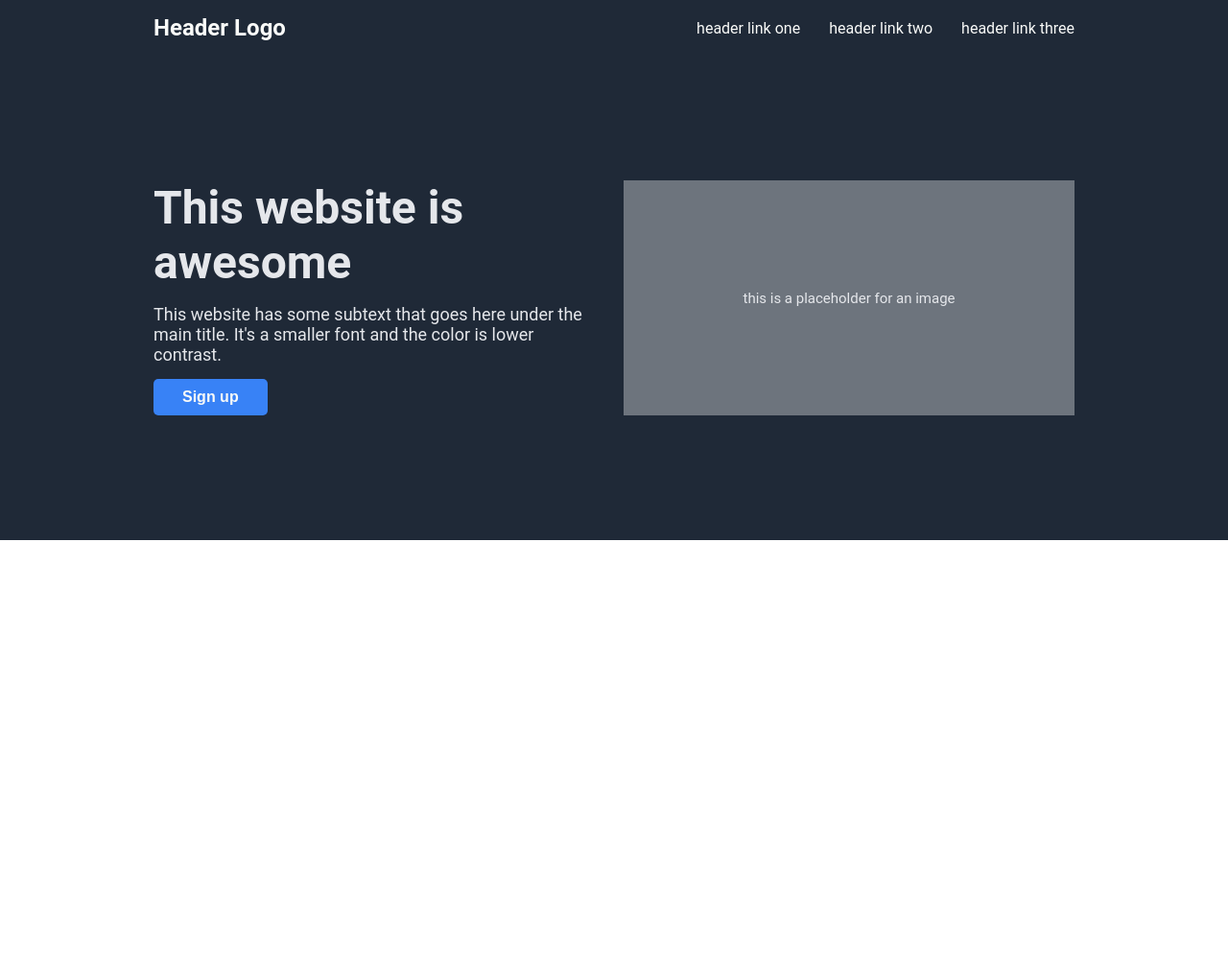
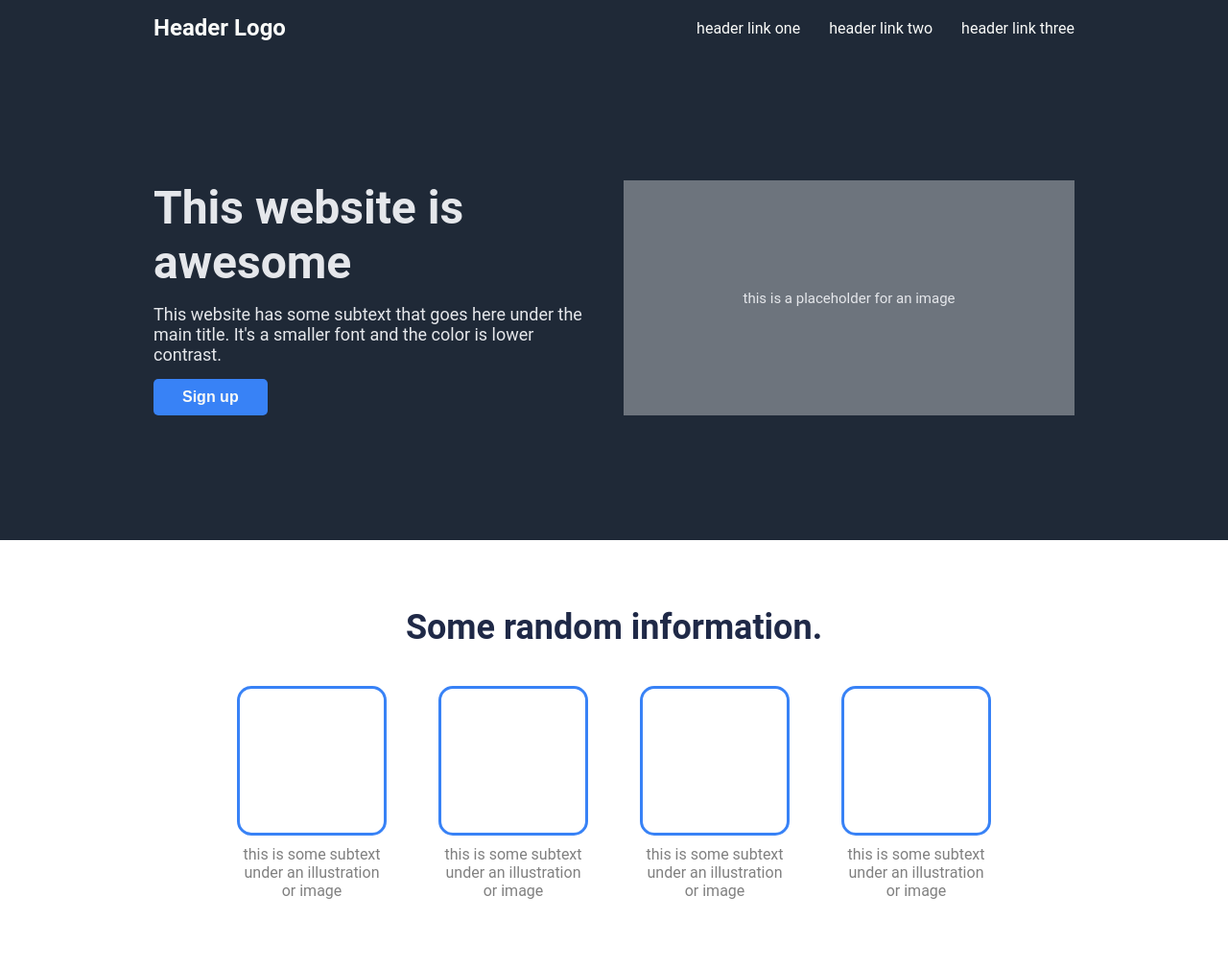
Before and after one commit to albeey/landing-page, a plain HTML site: page index.html in a window 1280 px wide. Shown: the whole page at 96% size. Before the commit the page ends 800 px from the top, so only its background shows below. Drawn offline with Linux system fonts and the light colour scheme.

Commit message:
Finish info section

```diff
--- a/index.html
+++ b/index.html
@@ -34,5 +34,32 @@
     </div>
   </div>
 
+  <div id="info">
+    <h2>Some random information.</h2>
+
+    <div class="info-content">
+      <div class="element">
+        <div class="square"></div>
+        <p>this is some subtext under an illustration or image</p>
+      </div>
+
+      <div class="element">
+        <div class="square"></div>
+        <p>this is some subtext under an illustration or image</p>
+      </div>
+
+      <div class="element">
+        <div class="square"></div>
+        <p>this is some subtext under an illustration or image</p>
+      </div>
+
+      <div class="element">
+        <div class="square"></div>
+        <p>this is some subtext under an illustration or image</p>
+      </div>
+    </div>
+
+  </div>
+
 </body>
 </html>
--- a/styles/style.css
+++ b/styles/style.css
@@ -83,3 +83,40 @@ button {
   align-items: center;
   font-size: 15px;
 }
+
+#info {
+  display: flex;
+  flex-direction: column;
+  align-items: center;
+  padding: 70px 0;
+}
+
+#info h2 {
+  font-size: 36px;
+  color: #1f2947;
+  padding-bottom: 40px;
+}
+
+.info-content {
+  display: flex;
+  gap: 60px;
+  flex-wrap: wrap;
+  justify-content: center;
+}
+
+.element {
+  display: flex;
+  flex-direction: column;
+  align-items: center;
+  color: gray;
+  gap: 10px;
+  text-align: center;
+  width: 150px;
+}
+
+.square {
+  width: 100%;
+  height: 150px;
+  border: 3px solid #3882f6;
+  border-radius: 15px;
+}
```
